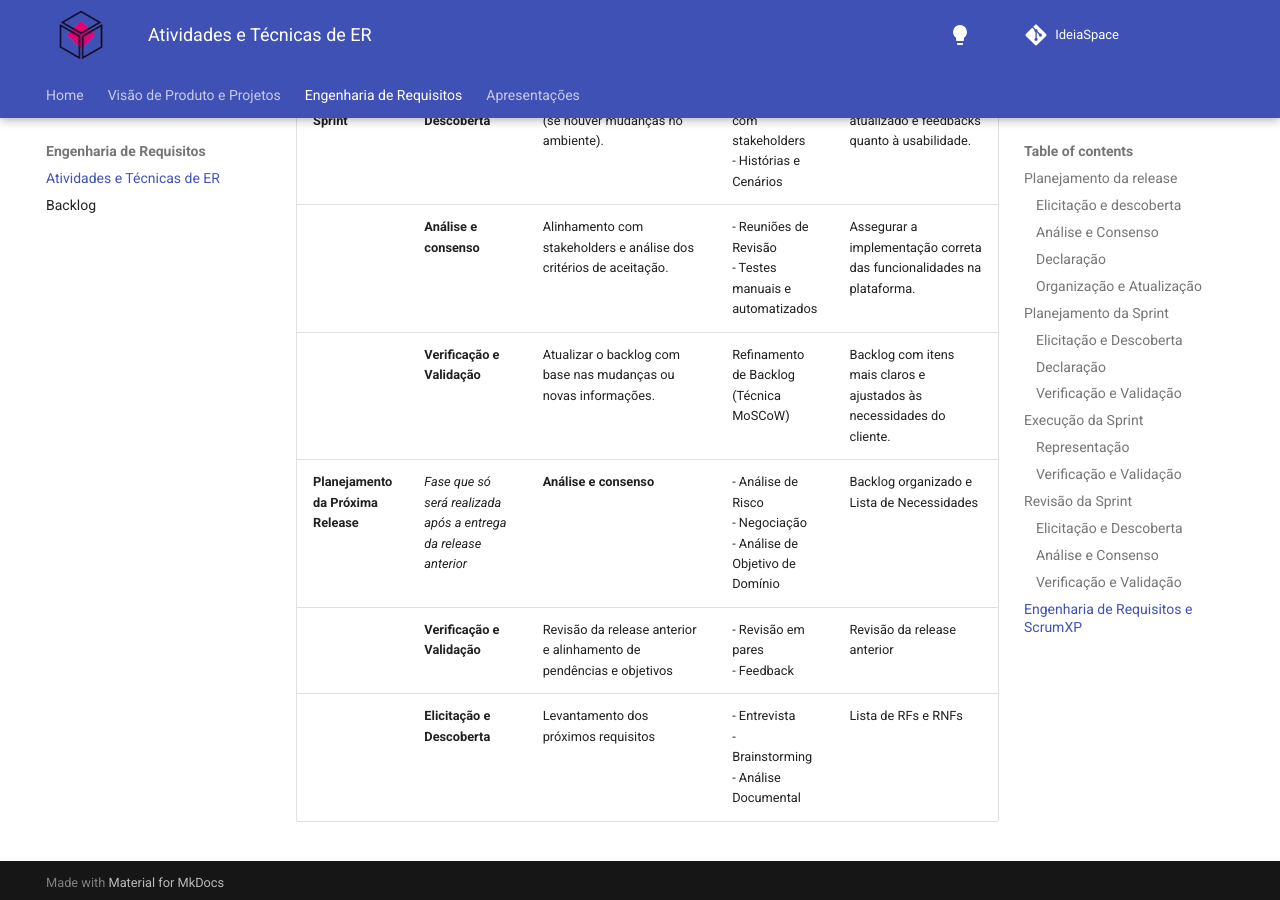
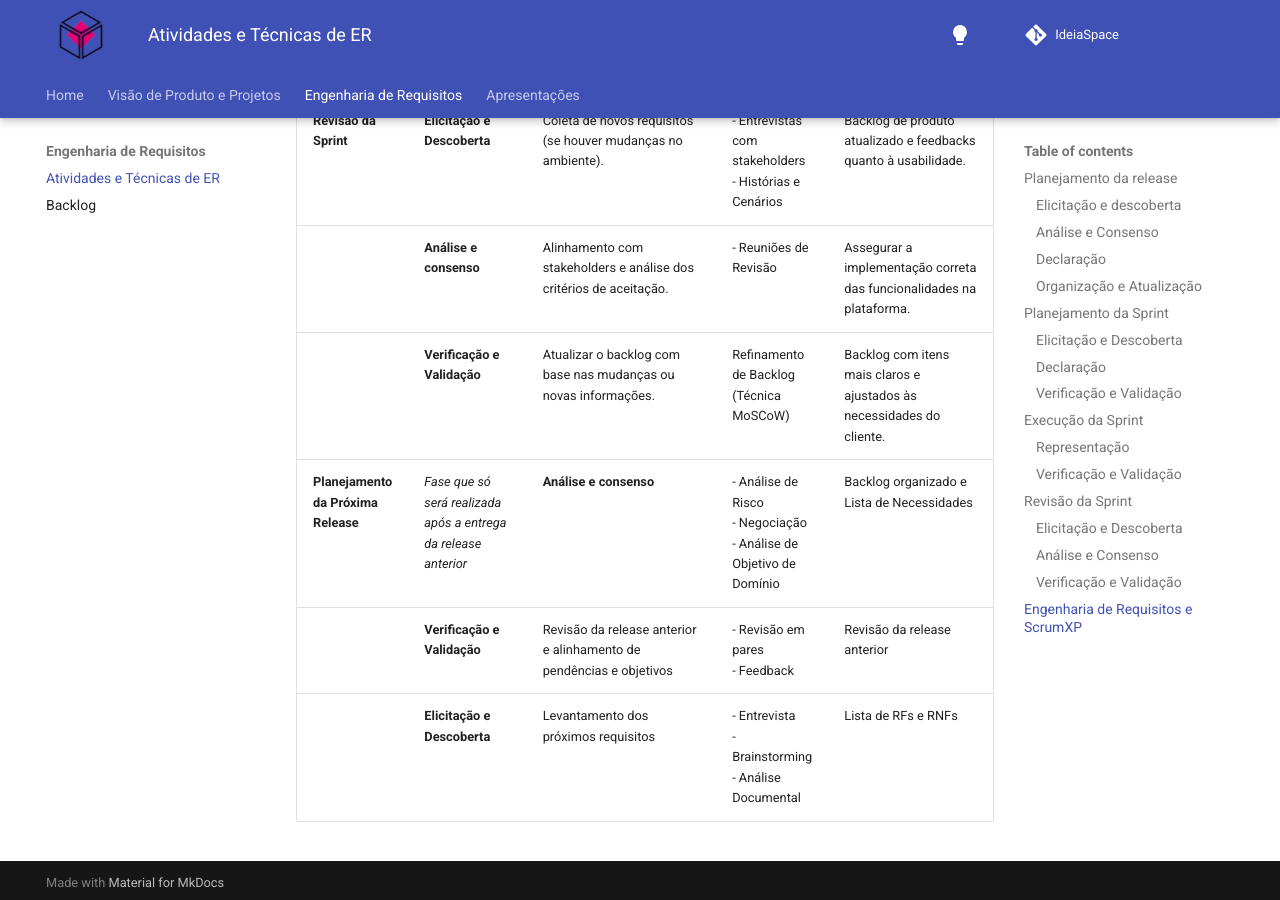
Before and after one commit to mdsreq-fga-unb/2024.2-T01-IdeaSpace, an MkDocs documentation site: the page built from docs/engenharia-requisitos/atividades_er.md, in a window 1280 px wide and 900 px high, scrolled down 4650 px. Built offline with MkDocs 1.6.1 and Material for MkDocs 9.7.7, drawn with Linux system fonts in a browser that asks for light colours; comment, search, counter and statistics services are not loaded.

Commit message:
docs: remove item não utilizado na planilha

```diff
--- a/docs/engenharia-requisitos/atividades_er.md
+++ b/docs/engenharia-requisitos/atividades_er.md
@@ -72,7 +72,7 @@ Histórias e cenários: Histórias e cenários feitos com base no novo ambiente
 | **Execução da Sprint**         | **Representação**                     | Alinhamento entre a equipe e o cliente quanto à visualização/representação | - Mockup<br>- Prototipagem<br>- Modelagem de Domínio                        | Reconhecimento dos requisitos na prototipagem/interface desenvolvida.                                    |
 |                                | **Verificação e Validação**           | Garantir funcionalidades completas, monitorar o progresso com ajustes necessários e manter alta qualidade de código. | - Checklist de Validação<br>- Checklist de Verificação<br>- Definição de Acabado (DoD)<br>- Feedback | Itens desenvolvidos que atendem às necessidades do cliente e aos requisitos, garantindo que os objetivos da sprint foram cumpridos e a qualidade do código mantida. |
 | **Revisão da Sprint**          | **Elicitação e Descoberta**           | Coleta de novos requisitos (se houver mudanças no ambiente). | - Entrevistas com stakeholders<br>- Histórias e Cenários                    | Backlog de produto atualizado e feedbacks quanto à usabilidade.                                          |
-|                                | **Análise e consenso**                | Alinhamento com stakeholders e análise dos critérios de aceitação. | - Reuniões de Revisão<br>- Testes manuais e automatizados                   | Assegurar a implementação correta das funcionalidades na plataforma.                                     |
+|                                | **Análise e consenso**                | Alinhamento com stakeholders e análise dos critérios de aceitação. | - Reuniões de Revisão                   | Assegurar a implementação correta das funcionalidades na plataforma.                                     |
 |                                | **Verificação e Validação**           | Atualizar o backlog com base nas mudanças ou novas informações. | Refinamento de Backlog (Técnica MoSCoW)                                     | Backlog com itens mais claros e ajustados às necessidades do cliente.                                    |
 | **Planejamento da Próxima Release** | *Fase que só será realizada após a entrega da release anterior* | **Análise e consenso**                    | - Análise de Risco<br>- Negociação<br>- Análise de Objetivo de Domínio       | Backlog organizado e Lista de Necessidades                                                              |
 |                                | **Verificação e Validação**           | Revisão da release anterior e alinhamento de pendências e objetivos | - Revisão em pares<br>- Feedback                                             | Revisão da release anterior                                                                              |
```
